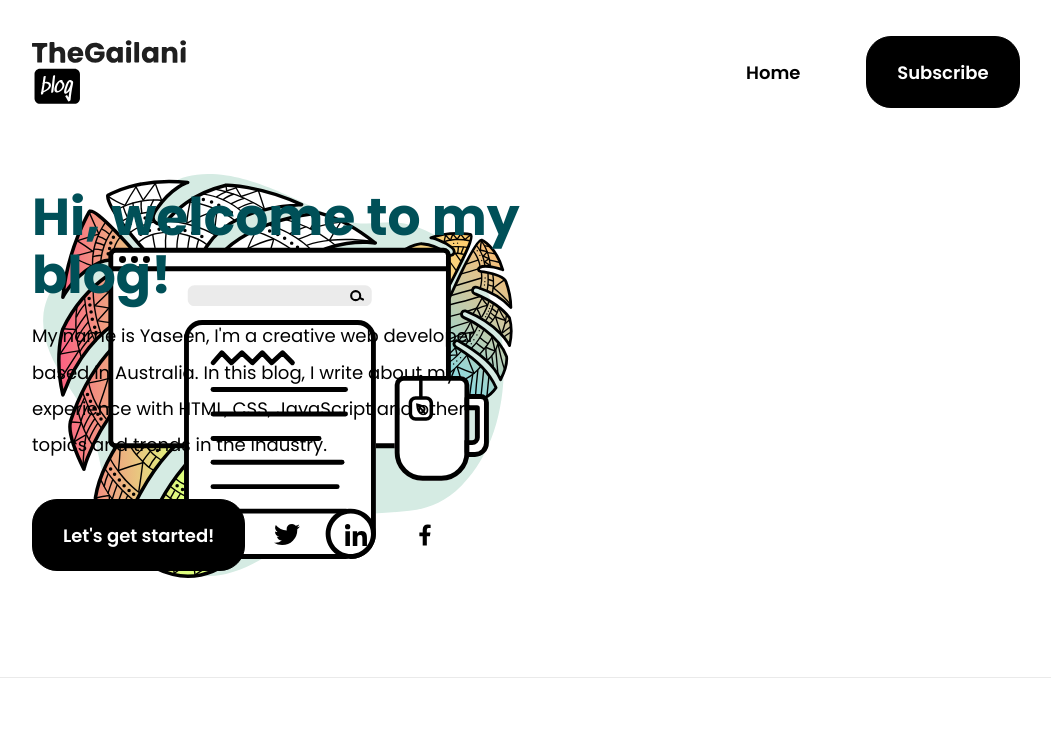
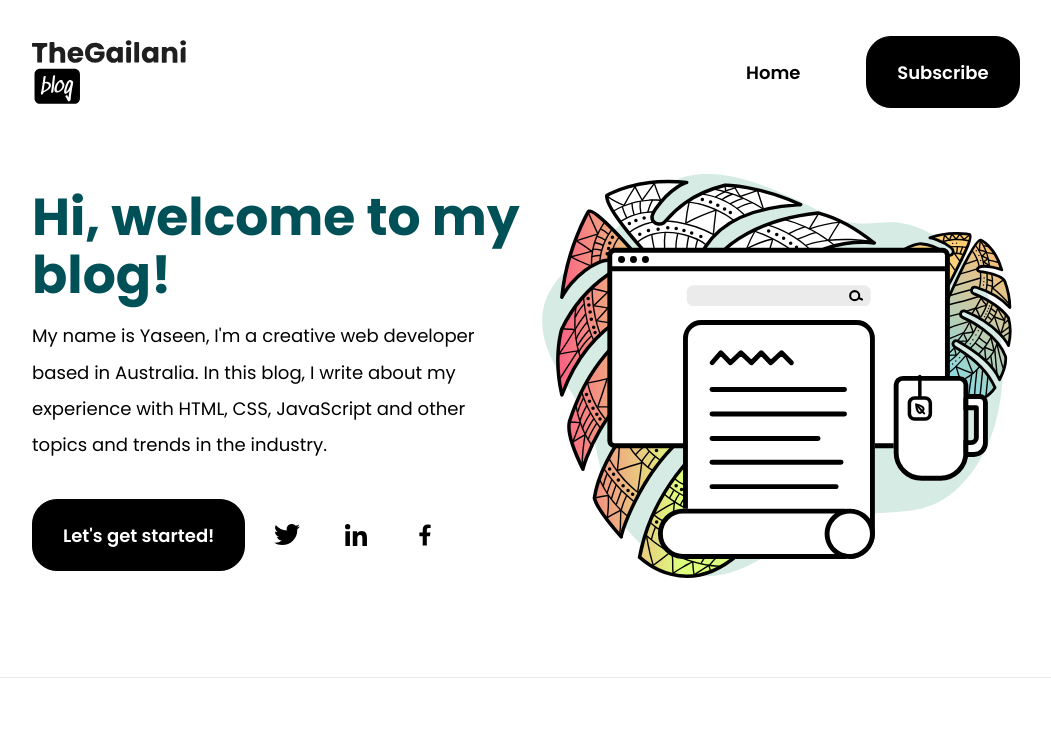
Before and after one commit to YaseenAlGailani/blog, a plain HTML site: page index.html in a window 1280 px wide. Shown: the top 755 px of the page, without its empty margins (114-1165 px from the left). Drawn offline with Linux system fonts and the light colour scheme; a web font is replaced by a local one.

Commit message:
prefix CSS

```diff
--- a/css/article.css
+++ b/css/article.css
@@ -326,8 +326,6 @@
     }
 
     #article-content {
-        -ms-grid-column: 1;
-        grid-column:1;
         grid-column-start: 1;
         border-bottom: none;
     }
--- a/css/main.css
+++ b/css/main.css
@@ -384,13 +384,6 @@ nav #home-text {
     -ms-grid-rows: auto;
     grid-template-rows: auto;
     grid-column-gap: 10px;
-}
-
-#landing-header .container>*:nth-child(1) {
-    -ms-grid-row: 1;
-    grid-row:1;
-    -ms-grid-column: 1;
-    grid-column:1;
 }
 
 #landing-header .header-img img {
```
